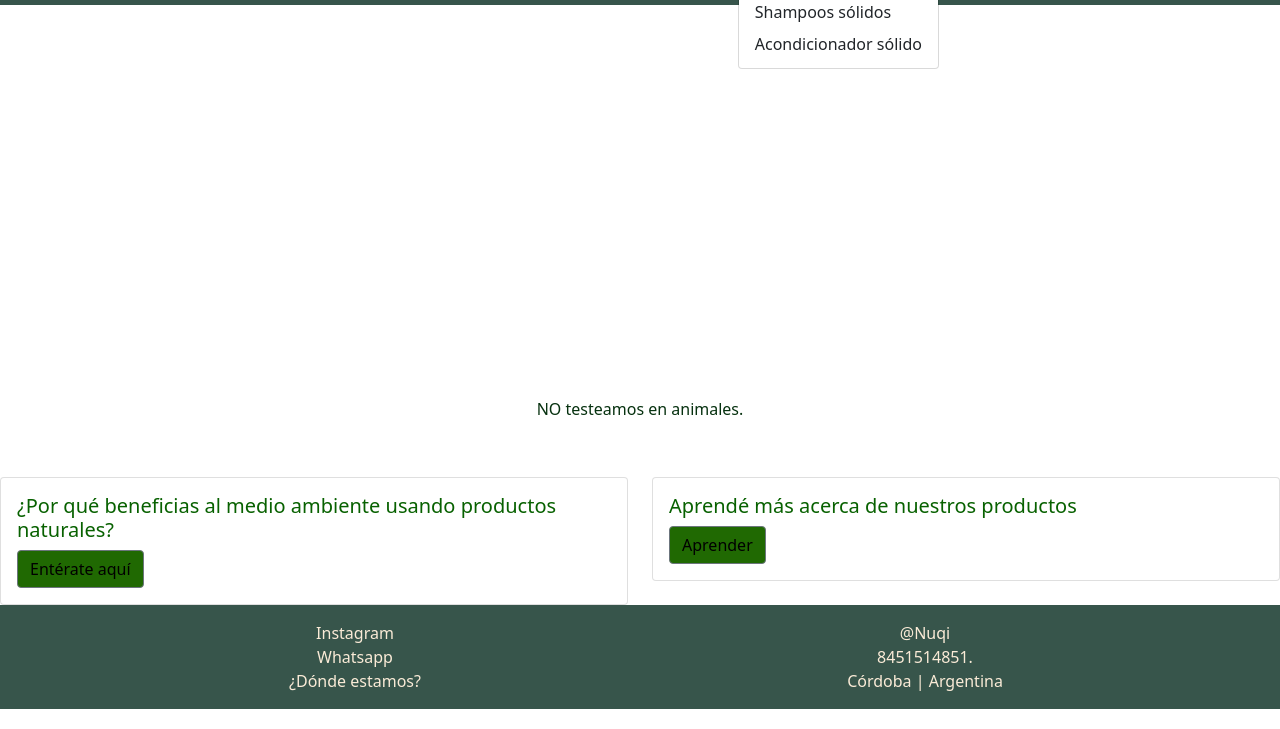
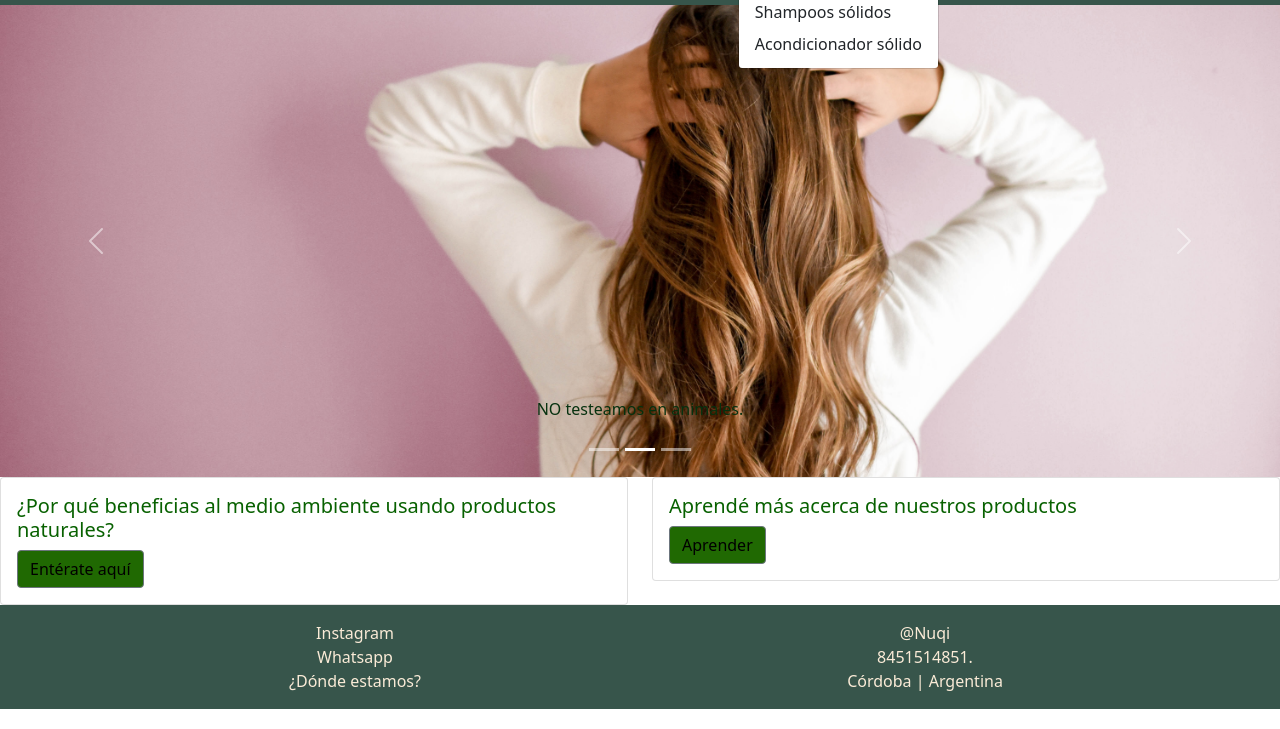
Before and after one commit to lailaguillen/Nuqui.natural, a plain HTML site: page index.html in a window 1280 px wide. Both pictures are taken after a click on the button "Toggle Dropdown". Shown: the part 71-800 px from the top of the page. Drawn offline with nearby package versions, Linux system fonts and the light colour scheme; files that its build step writes are made by us from their sources.

Commit message:
Update style.scss

```diff
--- a/scss/style.scss
+++ b/scss/style.scss
@@ -9,18 +9,18 @@
 /*INICIO*/
 
 .carousel-item {
-  background-image: url(./IMG/tim-mossholder-ArQIWcmOlA8-unsplash.jpg);
+  background-image: url(/IMG/tim-mossholder-ArQIWcmOlA8-unsplash.jpg);
   background-position: center;
   background-size: cover;
   min-height: 59vh;
 }
 
 .carousel__item--background-img2 {
-  background-image: url(./IMG/element5-digital-WCPg9ROZbM0-unsplash.jpg);
+  background-image: url(/IMG/element5-digital-WCPg9ROZbM0-unsplash.jpg);
 }
 
 .carousel__item--background-img3 {
-  background-image: url(./IMG/diana-akhmetianova-pBBxMUCgwuU-unsplash.jpg);
+  background-image: url(/IMG/diana-akhmetianova-pBBxMUCgwuU-unsplash.jpg);
 }
 
 .carousel__text--color {
```
